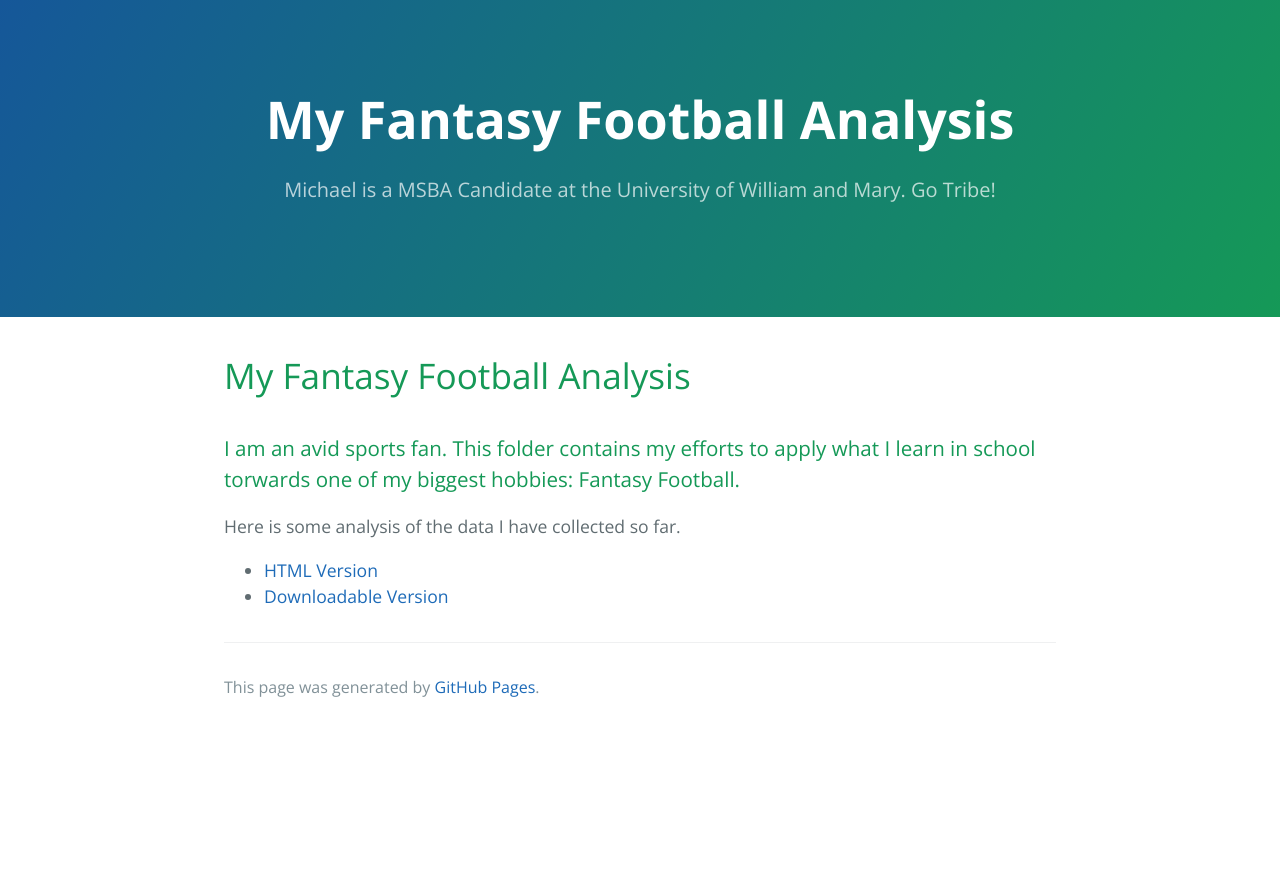
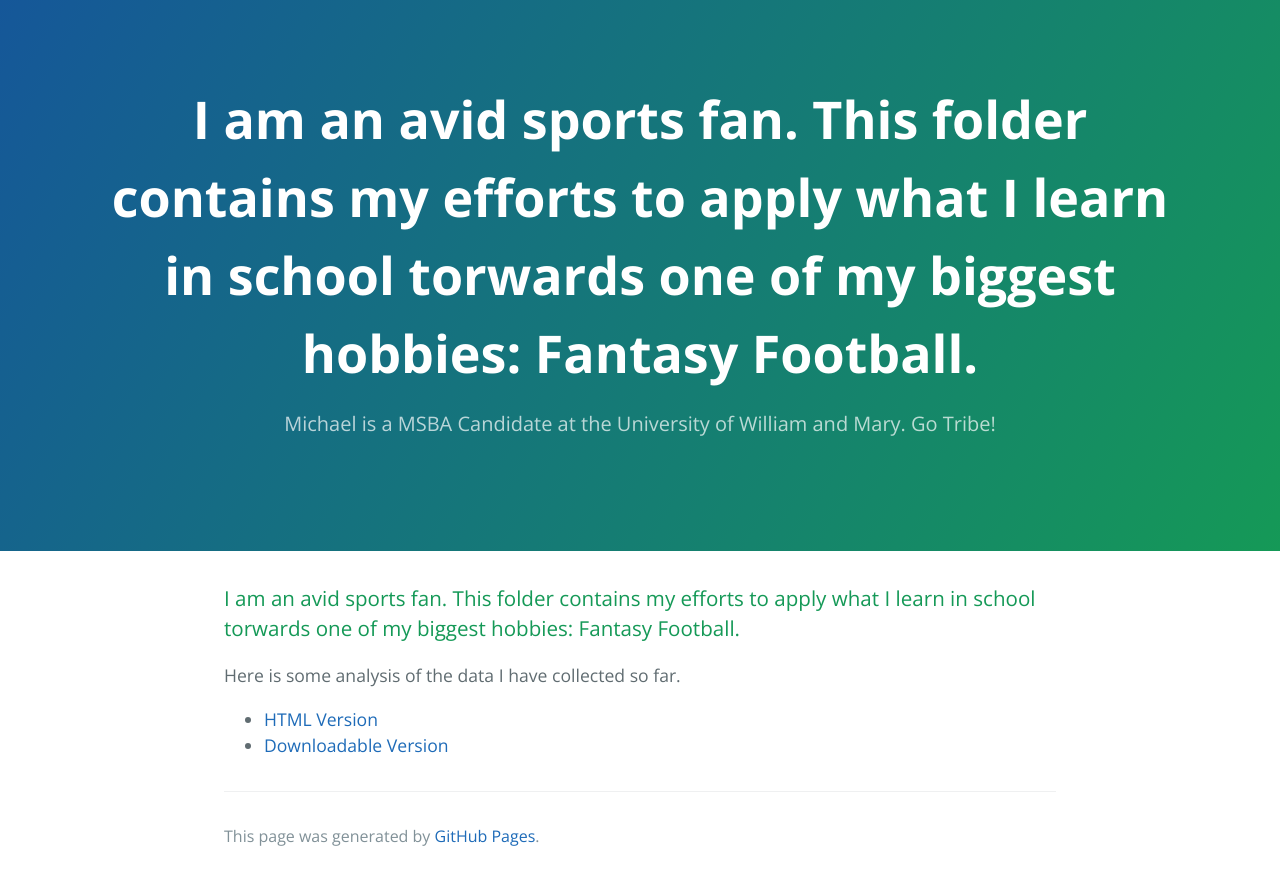
Before and after one commit to michaelpelletier22/michaelpelletier22.github.io, a Jekyll site: the page built from Fantasy Football/index.md, in a window 1280 px wide. Shown: the top 885 px of the page. Built offline with Jekyll 4.4.1, drawn with Linux system fonts in a browser that asks for light colours; our own code applies the rules of GitHub Pages for plain Markdown files.

Commit message:
Update index.md

```diff
--- a/Fantasy Football/index.md
+++ b/Fantasy Football/index.md
@@ -2,9 +2,6 @@
 Title: My Fantasy Football Analysis
 Description: I am an avid sports fan. This folder contains my efforts to apply what I learn in school torwards one of my biggest hobbies: Fantasy Football.
 ---
-
-# My Fantasy Football Analysis
-
 ### I am an avid sports fan. This folder contains my efforts to apply what I learn in school torwards one of my biggest hobbies: Fantasy Football.
 
 Here is some analysis of the data I have collected so far.
```
